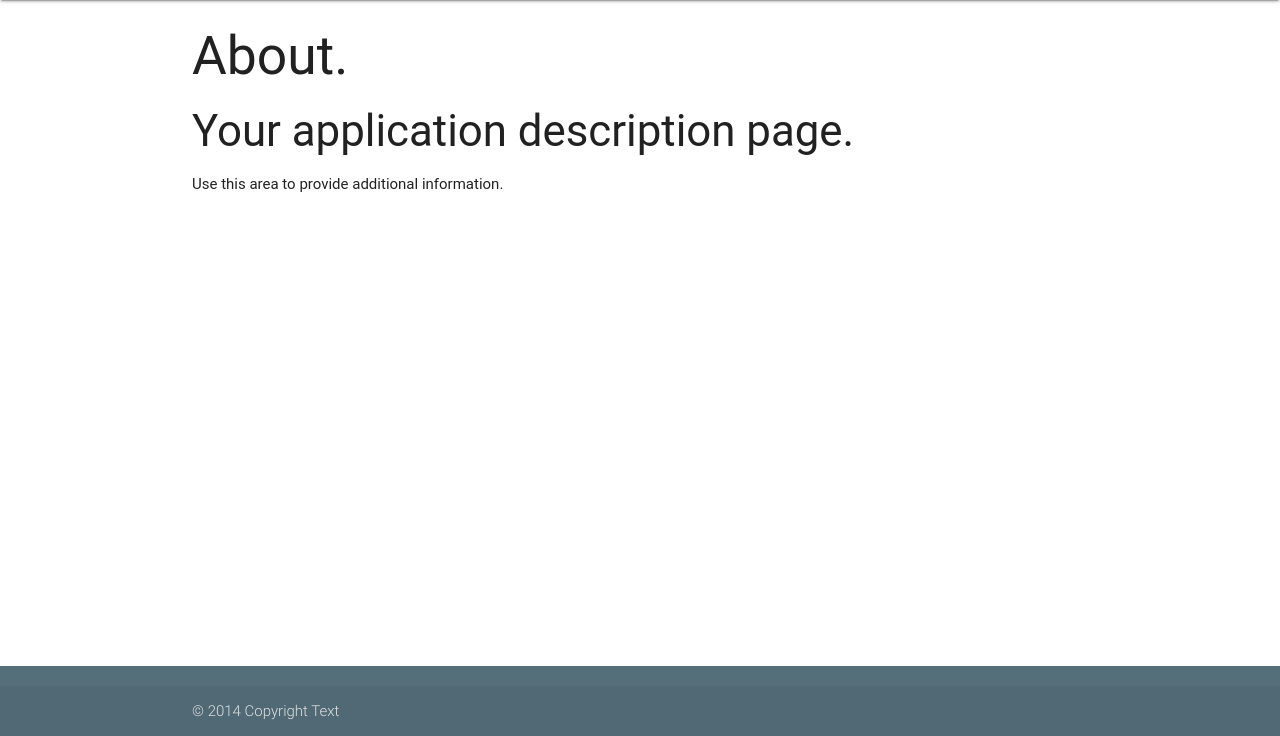
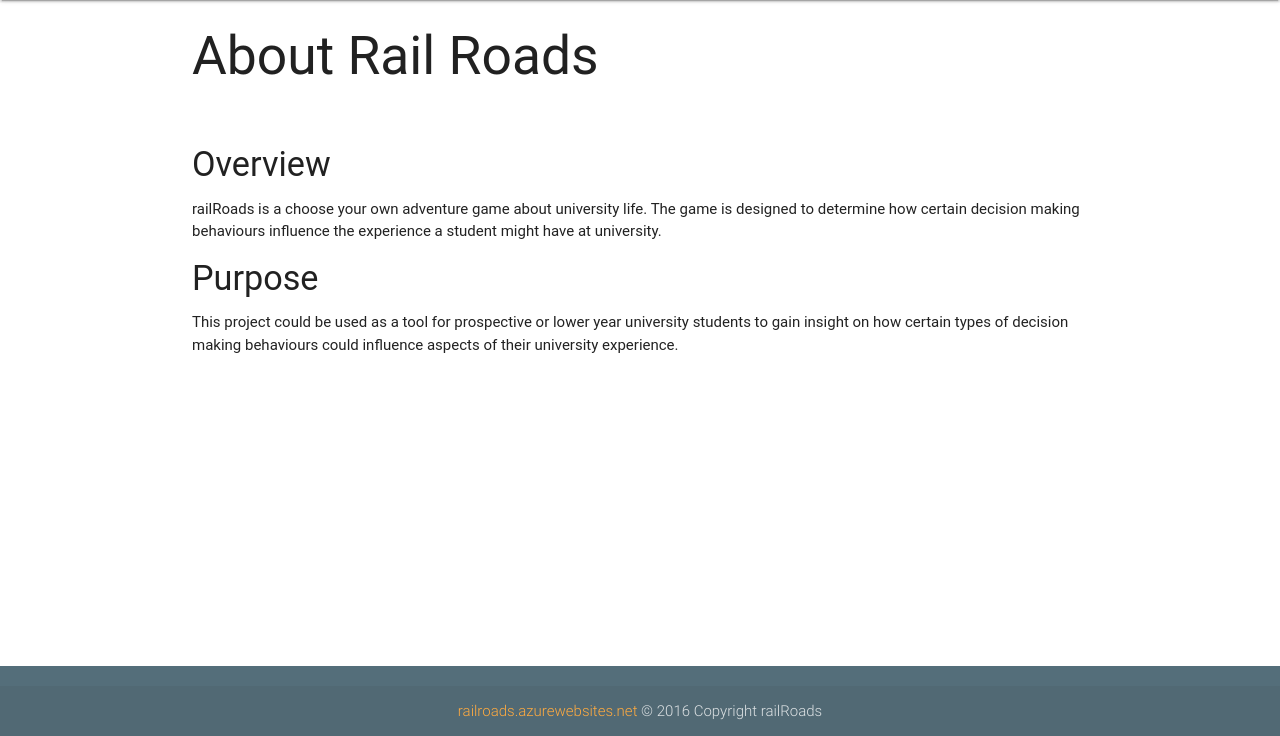
Before and after one commit to MoeyyadQureshi/railRoads, a Flask app: page /about in a window 1280 px wide. Shown: the part 64-800 px from the top of the page. Run offline with Flask 2, Linux system fonts and the light colour scheme; some libraries are stand-ins or nearby versions; some web fonts are replaced.

Commit message:
fornt end and back end changes

```diff
--- a/FlaskWebProject/templates/about.html
+++ b/FlaskWebProject/templates/about.html
@@ -2,9 +2,12 @@
 
 {% block content %}
 
-<h2>{{ title }}.</h2>
-<h3>{{ message }}</h3>
-
-<p>Use this area to provide additional information.</p>
-
+<h2>About Rail Roads</h2>
+<br>
+<ul>
+    <li><h4>Overview</h4></li>
+    <li>railRoads is a choose your own adventure game about university life. The game is designed to determine how certain decision making behaviours influence the experience a student might have at university.</li>
+    <li><h4>Purpose</h4></li>
+    <li>This project could be used as a tool for prospective or lower year university students to gain insight on how certain types of decision making behaviours could influence aspects of their university experience.</li>
+</ul>
 {% endblock %}
--- a/FlaskWebProject/templates/index.html
+++ b/FlaskWebProject/templates/index.html
@@ -6,7 +6,7 @@
 {#     <p>Railroads is a choose your own adventure game about university life. The game is designed to determine how certain decision making behaviours influence the experience a student might have at university.</p> #}
 {# </div> #}
     <div class="row">
-        <div class="col s12 m4 l8">
+        <div class="col s12">
           <div class="card blue-grey darken-1">
             <div class="card-content white-text">
               <span class="card-title">Railroads</span>
--- a/FlaskWebProject/templates/layout.html
+++ b/FlaskWebProject/templates/layout.html
@@ -3,11 +3,11 @@
 <head>
     <meta charset="utf-8" />
     <meta name="viewport" content="width=device-width, initial-scale=1.0">
-    <title>Rail-Roads</title>
+    <title>Rail Roads</title>
     <link rel="stylesheet" href="https://cdnjs.cloudflare.com/ajax/libs/materialize/0.97.7/css/materialize.min.css" integrity="sha256-bZkavcZrFlXfus3527w/pLbvXgyqnrHbNdMpwNXf1dA=" crossorigin="anonymous" />
     <script src="/static/scripts/modernizr-2.6.2.js"></script>
     <style>
-        nav div ul a{
+        nav div ul a, footer a{
             color: #FFAB40;
         }
   body {
@@ -39,10 +39,10 @@
             {% block content %}{% endblock %}
         </div>
     </main>
-        <footer class="page-footer blue-grey darken-1">
+        <footer class="page-footer blue-grey darken-1 center-align">
           <div class="footer-copyright align-center">
             <div class="container">
-            © 2014 Copyright Text
+            <a href="https://railroads.azurewebsites.net">railroads.azurewebsites.net</a>&nbsp;© 2016 Copyright railRoads
             </div>
           </div>
         </footer>
--- a/FlaskWebProject/views.py
+++ b/FlaskWebProject/views.py
@@ -3,35 +3,27 @@ Routes and views for the flask application.
 """
 
 from datetime import datetime
-from flask import render_template
-from FlaskWebProject import app
+from flask import render_template, Flask
+# from FlaskWebProject import app
+app = Flask(__name__)
 
 @app.route('/')
 @app.route('/home')
 def home():
     """Renders the home page."""
     return render_template(
-        'index.html',
-        title='Home Page',
-        year=datetime.now().year,
-    )
-
-@app.route('/contact')
-def contact():
-    """Renders the contact page."""
-    return render_template(
-        'contact.html',
-        title='Contact',
-        year=datetime.now().year,
-        message='Your contact page.'
+        'index.html'
     )
 
 @app.route('/about')
 def about():
     """Renders the about page."""
-    return render_template(
-        'about.html',
-        title='About',
-        year=datetime.now().year,
-        message='Your application description page.'
-    )
+    return render_template('about.html')
+
+@app.route('/survey')
+def survey():
+    return render_template('survey.html')
+
+@app.route('/requests/<request>', methods=['GET', 'POST'])
+def request(request):
+    return 'hello world ' + request
```
